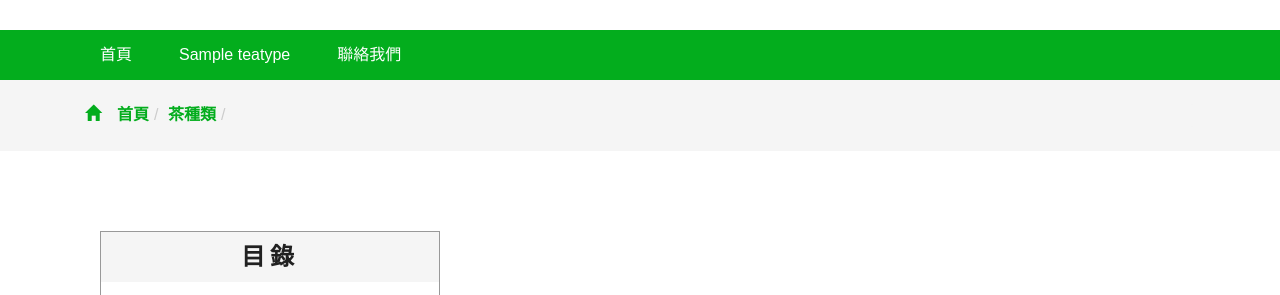
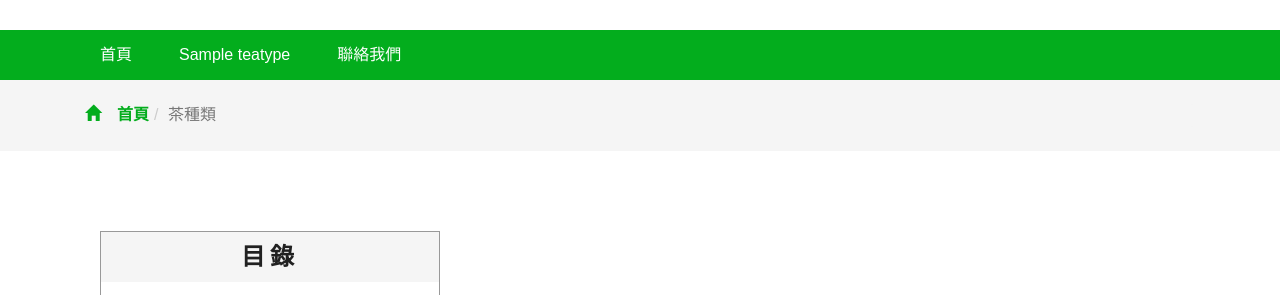
Before and after one commit to TaipeiTechTeaTransactionTeam/BackEnd, a Django app: page /teas/ in a window 1280 px wide. Shown: the part 141-436 px from the top of the page. Run offline with Django 3.2, Linux system fonts and the light colour scheme; tables that the repository leaves empty hold one stand-in row (values such as "Sample post"); grey boxes marked "Sample" are stand-in pictures; some libraries are stand-ins or nearby versions.

Commit message:
麵包屑部份顯示錯誤

```diff
--- a/storeApp/templates/storeApp/teas.html
+++ b/storeApp/templates/storeApp/teas.html
@@ -1,8 +1,12 @@
 {% extends 'storeApp/base.html' %}
 {% load static %}
 {%block breadcrumb%}
+{% if 麵包屑 %}
 <li class=""><a href="{% url 'storeApp:teas' %}">茶種類</a></li>
 <li class="active">{{ 麵包屑 }}</li>
+{% else %}
+<li class="active">茶種類</a></li>
+{% endif %}
 {%endblock breadcrumb%}
 <!-- 新增麵包屑 請使用block breadcrumb  %endblock  breadcrumb% 並在上方區塊繼承super-->
 {% block content %}
@@ -18,7 +22,7 @@
           {% for type in types %}
           <ul>
             <li><a href="{% url 'storeApp:teas_type' type.name %}"><i class="fa fa-arrow-right" aria-hidden="true"></i>
-              {{ type.name }}</a></li>
+                {{ type.name }}</a></li>
           </ul>
           {% endfor %}
         </ul>
@@ -38,9 +42,7 @@
         <div class="col-md-4 top_brand_left agile_top_brands_grids">
           <div class="hover14 column">
             <div class="agile_top_brand_left_grid">
-              <div class="agile_top_brand_left_grid_pos">
-              </div>
-
+              <div class="agile_top_brand_left_grid_pos"></div>
               <div class="agile_top_brand_left_grid1">
                 <!--- 一筆商品 -->
                 <figure>
@@ -83,7 +85,6 @@
                 </figure>
                 <!--- 一筆商品 -->
               </div>
-
             </div>
           </div>
         </div>
@@ -108,7 +109,6 @@
           <li><a href="?page={{ i }}">{{ i }}</a></li>
           {% endif %}
           {% endfor %}
-
           {% if next_page != 0 %}
           <li>
             <a href="?page={{ next_page }}" aria-label="Next">
```
